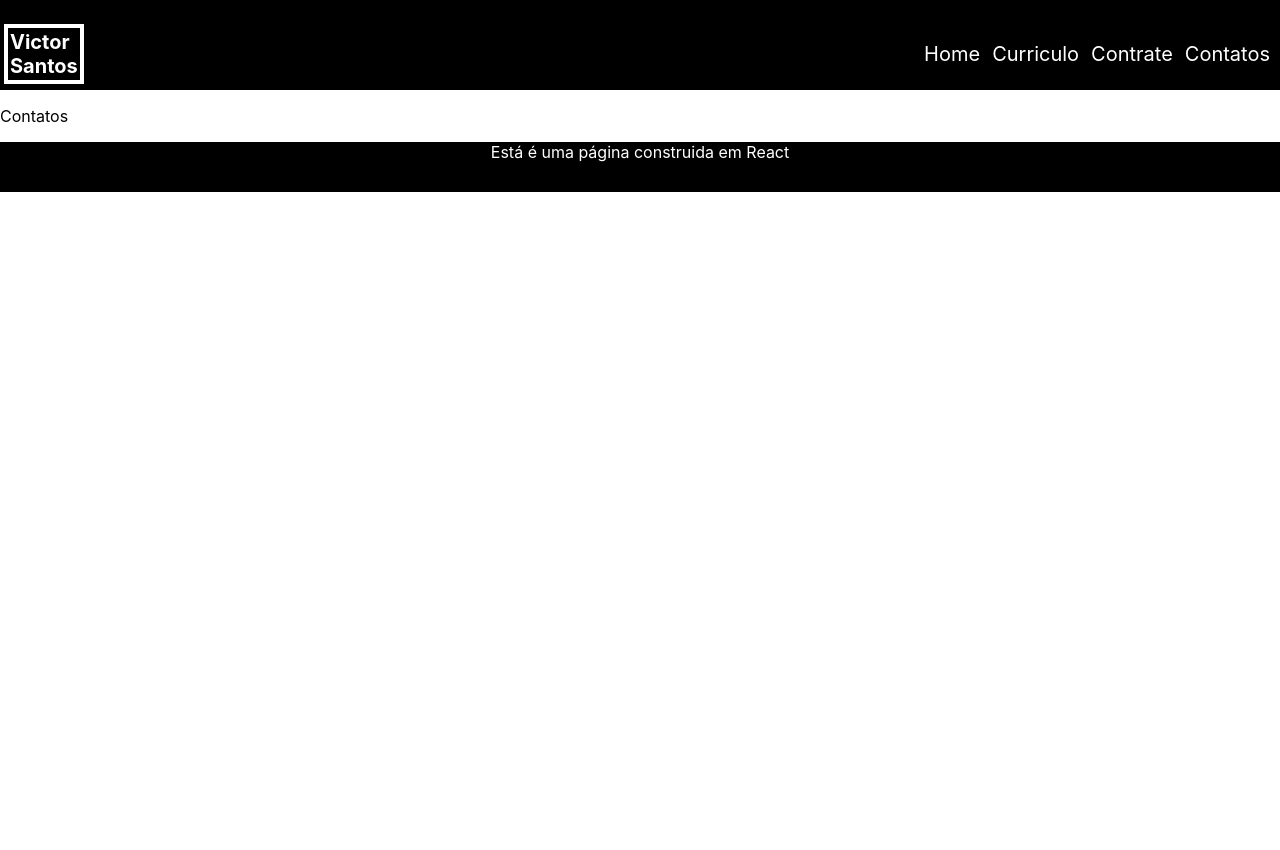
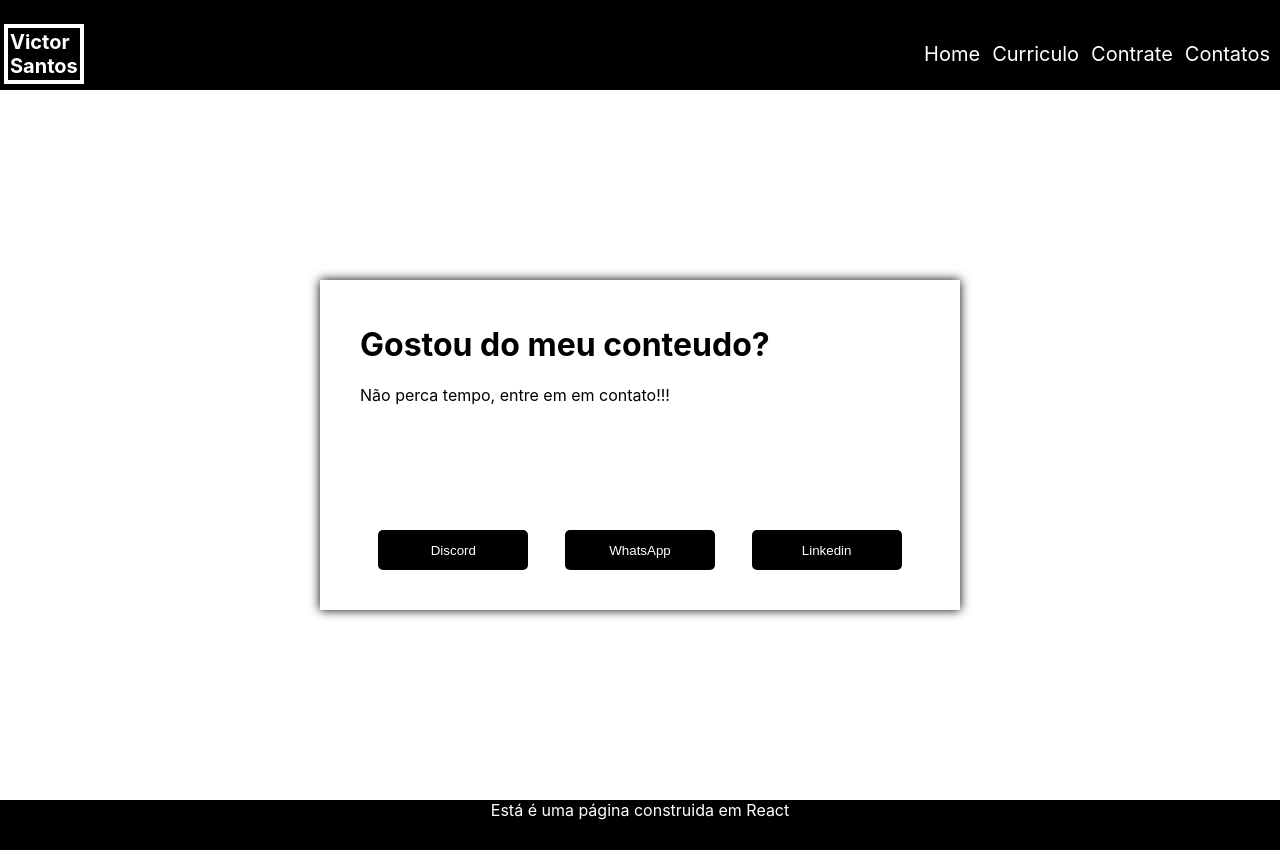
Before and after one commit to victorwsantos/react-page, a React (Create React App) app: page /Contatos in a window 1280 px wide. Before the commit the page ends 800 px from the top, so only its background shows below. Built offline with nearby package versions, Linux system fonts and the light colour scheme.

Commit message:
Ajustes pg Contatos

```diff
--- a/src/App.css
+++ b/src/App.css
@@ -52,10 +52,20 @@ body{
   padding: 2px;
 
 }
+.conteudo-pg{
+  width: 50%;
+  margin: auto auto;
+  padding: 40px;
+  box-shadow: 0 0 10px;
+}
+.conteudo-pg:hover{
+  box-shadow: 0 0 20px rgba(0, 0, 0, 0.418);
+  transition: 0.6s;
+  }
 
-.conteudo-pg h1{
-  margin-top: 40px;
-}
+  .conteudo-pg h1{
+    margin-top: 5px;
+  }
 .botoes-pg-index{
   display: flex;
   flex-direction: row;
@@ -67,7 +77,7 @@ body{
 }
 .botoes-pg-index button{
   height: 40px;
-  width: 200px;
+  width: 150px;
   background-color: black;
   color: white;
   border-bottom: none;
@@ -93,10 +103,7 @@ body{
   color: black;
   transition: 0.6s;
 }
-.conteudo-pg:hover{
-box-shadow: -1px -4px 4px rgba(0, 0, 0, 0.418);
-transition: 0.6s;
-}
+
 .componentes-topo ul li:hover{
   background-color: rgba(255, 255, 255, 0.253);
   color: black;
@@ -131,7 +138,7 @@ transition: 0.6s;
   width: 300px;
   background-color: rgb(0, 0, 0);
   color: white;
-  height: 400px;
+
   margin-top: 10px;
   padding: 10px;
   display: flex;
@@ -144,19 +151,19 @@ transition: 0.5s;
 
 }
 #flashCards img{
-height: 200px;
+height: 300px;
 width: 280px;
 opacity: 1;
 transition: 0.5s;
+position: relative;
+margin-top: -60px;
 }
 #flashCards img:hover{
-  height: 200px;
-  width: 280px;
-    opacity: 0;
+  opacity: 0;
   transition: 0.5s;
   }
 #flashCards hr{
-
+  z-index: 200px;
   width: 280px;
   }
 #flashCards:hover{
@@ -188,6 +195,54 @@ transition: 0.5s;
   flex-wrap: wrap;
   border-top: 10px;
   flex-grow: 1;
+}
+#linkeDin{
+  display: none;
+
+
+}
+.linke{
+  box-shadow: 0 0 2px;
+  border-radius: 15px;
+  padding: 5px;
+  width: 50%;
+  position: relative;
+  margin: auto auto;
+  margin-top: 30px;
+}
+.linke h2{
+  background-color: #0073b1;
+  padding: 10px;
+  color: white;
+  border-radius: 10px;
+  margin-top: 0px;
+}
+.linke hr{
+width: 97%;
+}
+.linke p{
+  padding: 10px;
+  }
+.linke textarea{
+  width: 99%;
+  border: 0073b1;
+  border-radius: 10px;
+  height: 70px;
+
+}
+.linke button{
+margin: 30px auto;
+width: 99%;
+border: none;
+background-color: #0073b1;
+padding: 10px;
+color: white;
+border-radius: 50px;
+font-size: 15pt;
+}
+
+#Whats{
+  display: none;
 }
 @media (max-width: 700px){
   .botoes-pg-index{
@@ -254,6 +309,12 @@ transition: 0.5s;
     display: flex;
     flex-direction: column;
 }
+.linke{
+
+  width: 98%;
+  margin-bottom: 40px;
+
+}
 }
 @media (max-width: 320px){
   .botoes-pg-index{
--- /dev/null
+++ b/src/componentes/Box/index.js
@@ -0,0 +1,24 @@
+import React from 'react';
+
+export default function Box(props){
+
+    return(
+        <div id='boxMesage'>
+            <div>
+                <h2>{props.titulo}</h2>
+            </div>
+            <div>
+                <hr></hr>
+            </div>
+            <div>
+                <p>{props.informacao}</p>
+            </div>
+            <div>
+                <textarea></textarea>
+            </div>
+            <div>
+                <button>{props.butao}</button>
+            </div>
+        </div>
+    )
+}
--- a/src/componentes/Cards/index.js
+++ b/src/componentes/Cards/index.js
@@ -1,13 +1,34 @@
 import React from 'react';
+import Linkedin from '../Linkedin'
+import Whats from '../Whats'
 export default function Cards(){
+    function go(){
+        const goto = document.getElementById('one')
+        const edin = document.getElementById('linkeDin')
+        edin.style.display=('block')
+    }
+    function gotow(){
+        const goto = document.getElementById('tow')
+        const what = document.getElementById('Whats')
+        what.style.display=('block')
+
+    }
     return(
-        <div className='conteudo-pg'>
-            <h1>Seja muito bem Vindo ao meu Portfólio</h1>
-            <p>Escolha uma técnologia abaixo</p>
-            <div className='botoes-pg-index'>
-            <button>HTML+CSS+JAVASCRIPT</button>
-            <button>FOMULARIO EM PHP</button>
-            <button>PYTHON</button>
+        <div >
+            <div className='conteudo-pg'>
+                <h1>Gostou do meu conteudo?</h1>
+                <p>Não perca tempo, entre em em contato!!!</p>
+                <div className='botoes-pg-index'>
+                <button onClick={go}  id='one'>Discord</button>
+                <button onClick={gotow} id='tow'>WhatsApp</button>
+                <button id='three'>Linkedin</button>
+                </div>
+            </div>
+            <div id='Whats'>
+            < Whats/>
+            </div>
+            <div id='linkeDin'>
+            < Linkedin/>
             </div>
         </div>
 
--- a/src/componentes/Contatos/index.js
+++ b/src/componentes/Contatos/index.js
@@ -1,16 +1,19 @@
 import React from "react";
 import Header from "../Header"
+import Cards from "../Cards";
 import Footer from "../Footer"
 import '../../App.css';
 const Contatos = () => (
+    <div className='pg-completa'>
     <div>
-    < Header />
+        < Header />
+    </div>
     <div>
-        <p>
-            Contatos
-        </p>
+       < Cards />
     </div>
-    < Footer  />
+    <div>
+        < Footer  />
+    </div>
 
   </div>
 );
--- a/src/componentes/FlashCards/index.js
+++ b/src/componentes/FlashCards/index.js
@@ -5,10 +5,10 @@ export default function FlashCards(props){
     return(
         <div id='flashCards'>
             <div>
-                <h2>{props.titulo}</h2>
+            <h2>{props.titulo}</h2>
             </div>
             <div>
-                <hr></hr>
+            <hr></hr>
             </div>
             <div>
                 <p>{props.descricao}</p>
--- a/src/componentes/Home/index.js
+++ b/src/componentes/Home/index.js
@@ -5,15 +5,6 @@ import FlashCards from "../FlashCards";
 import Perfil from "../Perfil";
 
 function Home() {
-
-  function flashAtive(){
-    const cartao = document.getElementById('flashCards');
-    cartao.style.opacity=('0.5')
-}
-function flashDesactive(){
-    const cartao = document.getElementById('flashCards');
-    cartao.style.opacity=('1')
-}
 
   return (
     <div className='pg-completa'>
@@ -32,9 +23,9 @@ function flashDesactive(){
                   <p>Este Portfólio tem como principal objetivo apresentar minhas skills na cricação de Web Sites utilizando variadas técnologias.</p>
               </div>
               <div className='flashsHome'>
-                <FlashCards id='flashCards' titulo='Projeto Feito para Stefanini' descricao='Controle de ativos de técnologia'/>
-                <FlashCards id='flashCards' titulo='Curiosidades do mundo do Jiu-Jitsu' descricao='Blog Pessoal'/>
-                <FlashCards id='flashCards' titulo='Web Site totalmente Responsivo' descricao='Loja de Suplementos'/>
+                <FlashCards  titulo='Projeto Feito para Stefanini' descricao='Controle de ativos de técnologia'/>
+                <FlashCards  titulo='Curiosidades do mundo do Jiu-Jitsu' descricao='Blog Pessoal'/>
+                <FlashCards  titulo='Web Site totalmente Responsivo' descricao='Loja de Suplementos'/>
               </div>
       <div>
         < Footer/>
--- /dev/null
+++ b/src/componentes/Linkedin/index.js
@@ -0,0 +1,10 @@
+import React from 'react';
+import Box from '../Box';
+
+export default function linkedin(){
+    return(
+        <div className='linke'>
+            <Box titulo='Victor W. Santos' informacao='Fazer conexão' butao="Conectar" />
+        </div>
+    )
+}
--- a/src/componentes/Perfil/index.js
+++ b/src/componentes/Perfil/index.js
@@ -19,11 +19,11 @@ export default function Curriculo(){
                     <h2>Confira abaixo minhas experiências</h2>
                 </div>
                 <div className='flashsCurriculo'>
-                    < FlashCards titulo='Vs Soluções' descricao='Desenvolvedor Freelancer' img='imagens/positiva_logo.jpeg'/>
+                    < FlashCards titulo='Vs Soluções' descricao='Desenvolvedor Freelancer' img='imagens/imac.png'/>
                    < FlashCards titulo='Stefanini' descricao='Analista de Suporte'img='imagens/Stefanini_logo.png' />
-                   < FlashCards titulo='Vs Soluções' descricao='Micro Empreendedor' img=''/>
+                   < FlashCards titulo='Vs Soluções' descricao='Micro Empreendedor' img='imagens/imac.png'/>
                    < FlashCards titulo='Techmach' descricao='Técnico de impressoras pleno' img='imagens/tecmach-logo.png'/>
-                   < FlashCards titulo='Sonda IT' descricao='Coordenador de Helpdesk' img='imagens/Sonda_Logo.png'/>
+                   < FlashCards titulo='Sonda IT' descricao='Coordenador de Helpdesk' img='imagens/Sonda_Logo.jpeg'/>
                    < FlashCards titulo='Tecmach' descricao='Técnico de impressora JR' img='imagens/tecmach-logo.png'/>
                     < FlashCards titulo='Grupo Positiva' descricao='Técnico em Eletronica JR' img='imagens/positiva_logo.jpeg'/>
                    < FlashCards titulo='Grupo Positiva' descricao='Estágio técnico' img='imagens/positiva_logo.jpeg'/>
--- /dev/null
+++ b/src/componentes/Whats/index.js
@@ -0,0 +1,10 @@
+import React from 'react';
+import Box from '../Box';
+
+export default function Whats(){
+    return(
+        <div className='Whats'>
+            <Box titulo='Victor Santos' informacao='Hey there, Im using WhatsApp' butao="enviar" />
+        </div>
+    )
+}
```
Also changed, not shown: src/Discord/index.js (added, +10 -0 lines), src/componentes/Email/index.js (added, +10 -0 lines), public/imagens/imac.png (added), public/imagens/tecmach-logo.png.
